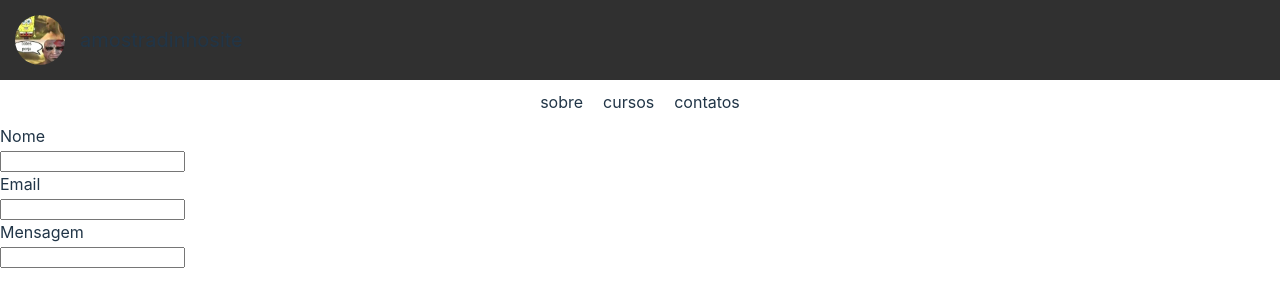
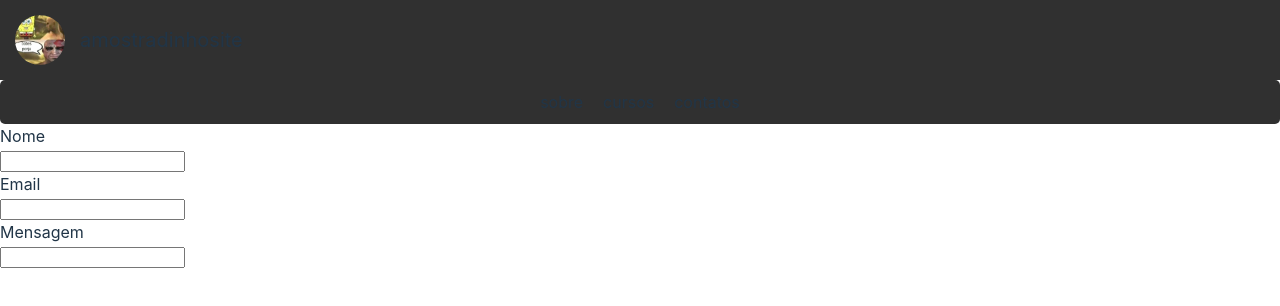
Before and after one commit to dablioz/amostradinhosite, a React (Vite) app: page / in a window 1280 px wide. Shown: the top 306 px of the page. Built offline with nearby package versions, Linux system fonts and the light colour scheme.

Commit message:
Update App.css

```diff
--- a/src/App.css
+++ b/src/App.css
@@ -21,6 +21,8 @@ header img {
 }
 
 #menu-container {
+    background-color: #303030;
+    border-radius: 5px;
     width: 100vw;
     padding: 0;
     display: flex;
```
